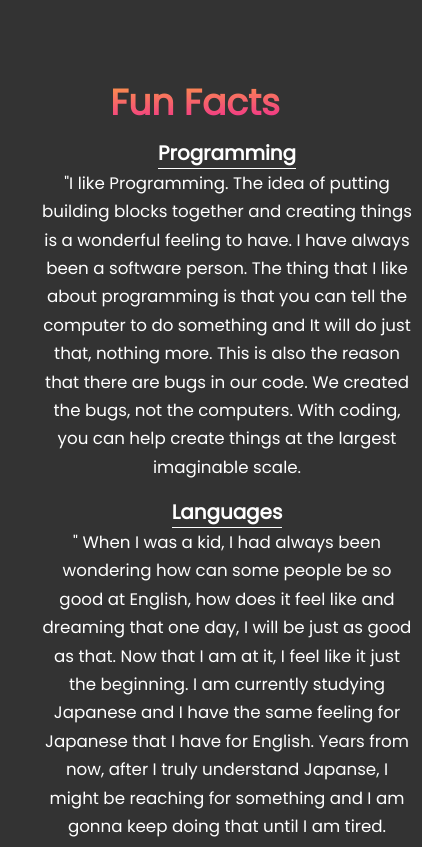
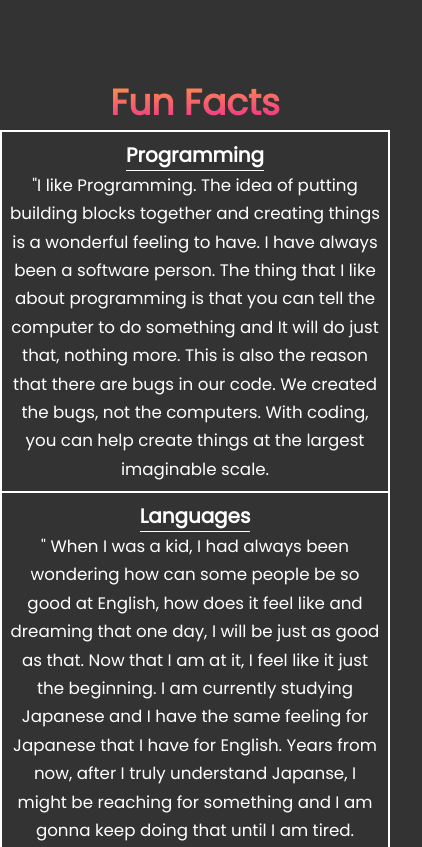
Before and after one commit to minhsiro/minhsiro.github.io, a plain HTML site: page index.html in a window 390 px wide. Shown: the part 3200-4047 px from the top of the page, 422 px wide, since content can reach past the window. Drawn offline with nearby package versions, Linux system fonts and the light colour scheme.

Commit message:
fix overflow-x issue on mobile

```diff
--- a/styles/css/App.scss
+++ b/styles/css/App.scss
@@ -54,7 +54,7 @@ body.dark {
   background-color: var(--background-color);
 }
 
-html {
+html, body {
   scroll-behavior: smooth;
   overflow: scroll;
   scrollbar-width: none;
@@ -516,7 +516,8 @@ nav {
     align-items: top;
     flex-direction: column;
     margin: 0 0 5em 0;
-    width: calc(clamp(350px, 100%, 1300px));
+    width: calc(clamp(250px, 100%, 1300px));
+    border: 1px solid white;
     .fact {
       display: flex;
       justify-content: center;
@@ -524,8 +525,7 @@ nav {
       flex-direction: column;
       width:100%;
       height: 100%;
-
-      margin: 0 2em;
+      border: 1px solid white;
       text-align: center;
       padding: 0.5em;
       h4 {
```
Also changed, not shown: styles/css/App.css, 1 other file.
